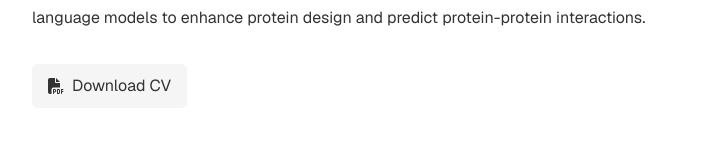
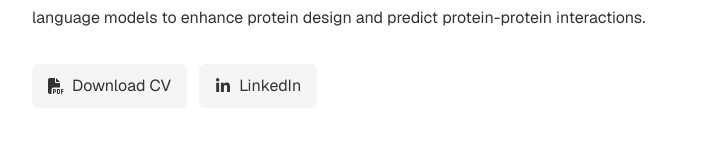
Before and after one commit to alirezaomidi/alirezaomidi.github.io, a Next.js app: page / in a window 1280 px wide. Shown: the part 396-554 px from the top of the page, without its empty margins (288-991 px from the left). Built offline with nearby package versions, Linux system fonts and the light colour scheme.

Commit message:
Add linkedin to home page

```diff
--- a/app/page.tsx
+++ b/app/page.tsx
@@ -1,6 +1,7 @@
 import Image from "next/image";
 import Link from "next/link";
-import { FaFilePdf } from "react-icons/fa6";
+import { FaFilePdf, FaXTwitter, FaGithub, FaLinkedinIn, FaGraduationCap } from "react-icons/fa6";
+import { TbMailFilled } from "react-icons/tb";
 import { socialLinks } from "./config";
 import { education } from "./education-data";
 import { publications } from "./publications/publication-data";
@@ -33,7 +34,7 @@ export default function Page() {
           I'm also interested in using large language models to enhance protein design and predict protein-protein interactions.
         </p>
 
-        <div className="my-8">
+        <div className="my-8 flex flex-wrap gap-3">
           <a
             href="/CV.pdf"
             target="_blank"
@@ -42,6 +43,15 @@ export default function Page() {
           >
             <FaFilePdf />
             <span>Download CV</span>
+          </a>
+          <a
+            href={socialLinks.linkedin}
+            target="_blank"
+            rel="noopener noreferrer"
+            className="inline-flex items-center gap-2 px-4 py-2 rounded-md bg-neutral-100 dark:bg-neutral-800 text-neutral-900 dark:text-neutral-100 hover:opacity-80 no-underline"
+          >
+            <FaLinkedinIn />
+            <span>LinkedIn</span>
           </a>
         </div>
 
```
